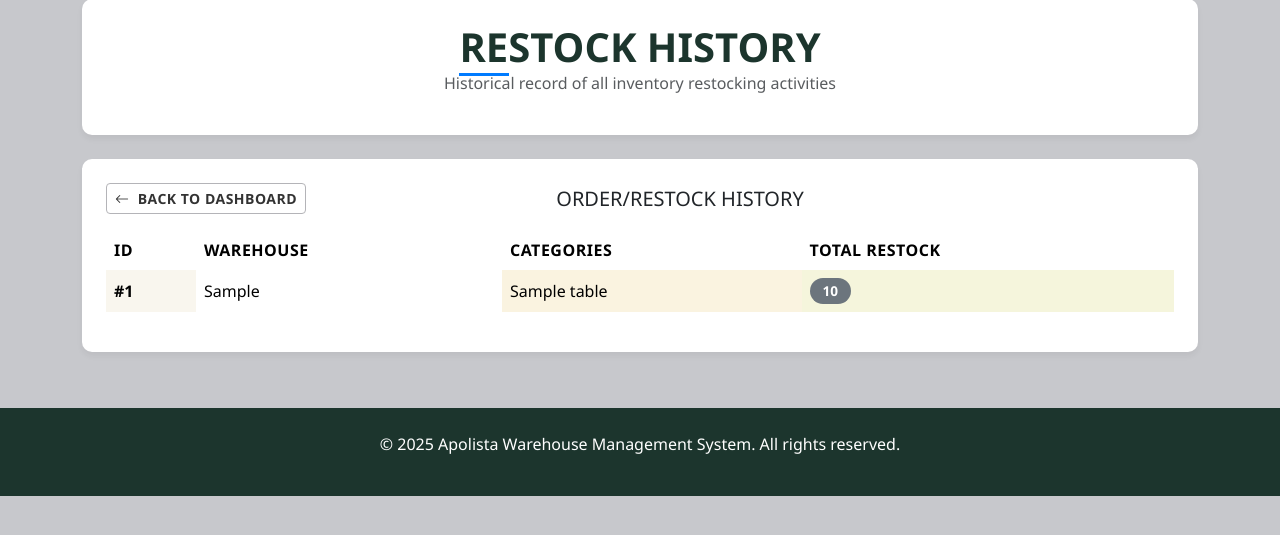
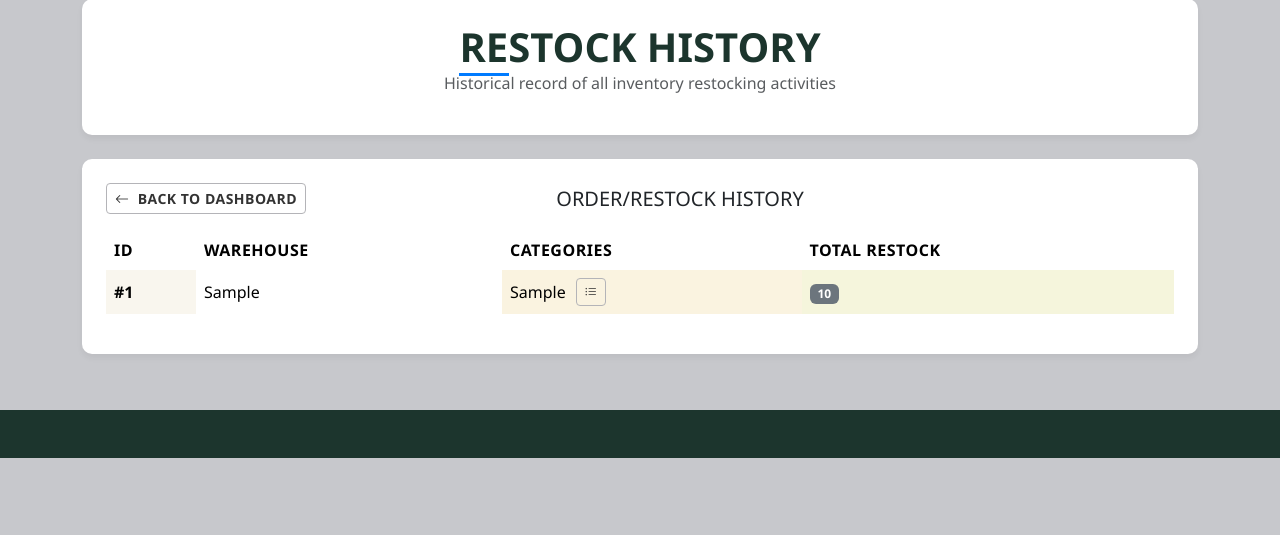
Before and after one commit to bearbrand05/security, a PHP site: page /restock_history.php in a window 1280 px wide. Shown: the part 87-622 px from the top of the page. Run offline with PHP 8.4, Linux system fonts and the light colour scheme; tables that the repository leaves empty or names only in its code hold one stand-in row (values such as "Sample post").

Commit message:
Update restock_history.php

```diff
--- a/restock_history.php
+++ b/restock_history.php
@@ -7,8 +7,11 @@ $mysqli = new mysqli($host, $user, $pass, $dbname);
 if ($mysqli->connect_error) {
   die("Connection failed: " . $mysqli->connect_error);
 }
-$query = "SELECT * FROM inventory_table ORDER BY id_inventory";
-$result = $mysqli->query($query);
+$items = [];
+$result = $mysqli->query("SELECT id_inventory, warehouse, categories, SUM(restock_invent) as total_categories_num from inventory_table group by categories;");
+while($row = $result->fetch_assoc()) {
+  $items[] = $row;
+}
 ?>
 <!DOCTYPE html>
 <html lang="en">
@@ -129,6 +132,28 @@ $result = $mysqli->query($query);
       margin-top: 2rem;
       text-align: center;
     }
+
+    /* Added for the modal and view button */
+    .modal-items-list {
+      max-height: 400px;
+      overflow-y: auto;
+    }
+    .items-list-item {
+      padding: 8px 0;
+      border-bottom: 1px solid #eee;
+    }
+    .items-list-item:last-child {
+      border-bottom: none;
+    }
+    .category-cell {
+      display: flex;
+      align-items: center;
+      gap: 10px;
+    }
+    .view-items-btn-sm {
+      padding: 0.25rem 0.5rem;
+      font-size: 0.75rem;
+    }
   </style>
 </head>
 <body>
@@ -168,7 +193,7 @@ $result = $mysqli->query($query);
           <i class="bi bi-arrow-left me-1"></i> Back to Dashboard
         </a>
         <h5 class="m-0 text-center flex-grow-1">ORDER/RESTOCK HISTORY</h5>
-        <div style="width: 120px;"></div> <!-- placeholder to balance space -->
+        <div style="width: 120px;"></div>
       </div>
 
       <div class="table-responsive">
@@ -182,19 +207,30 @@ $result = $mysqli->query($query);
             </tr>
           </thead>
           <tbody>
-            <?php if ($result && $result->num_rows > 0): ?>
-              <?php while ($row = $result->fetch_assoc()): ?>
+            <?php if (empty($items)): ?>
+              <tr><td colspan="4" class="text-muted text-center py-3">No items in inventory.</td></tr>
+            <?php else: ?>
+              <?php foreach ($items as $item): ?>
                 <tr>
-                  <td style="background-color: #F9F6EE; font-weight: 600;">#<?= $row['id_inventory'] ?></td>
-                  <td><?= htmlspecialchars($row['warehouse']) ?></td>
-                  <td style="background-color: #FAF3E0;"><?= htmlspecialchars($row['itemname_invent']) ?></td>
+                  <td style="background-color: #F9F6EE; font-weight: 600;">#<?= $item['id_inventory'] ?></td>
+                  <td><?= htmlspecialchars($item['warehouse']) ?></td>
+                  <td style="background-color: #FAF3E0;">
+                    <div class="category-cell">
+                      <?= htmlspecialchars($item['categories']) ?>
+                      <button class="btn btn-sm btn-outline-secondary view-items-btn-sm view-items-btn"
+                              data-category="<?= htmlspecialchars($item['categories']) ?>"
+                              data-bs-toggle="modal"
+                              data-bs-target="#itemsModal"
+                              title="View items in this category">
+                        <i class="bi bi-list-ul"></i>
+                      </button>
+                    </div>
+                  </td>
                   <td style="background-color: #F5F5DC; font-weight: 600;">
-                    <span class="badge badge-restock"><?= $row['restock_invent'] ?></span>
+                    <span class="badge bg-secondary badge-stock"><?= $item['total_categories_num'] ?></span>
                   </td>
                 </tr>
-              <?php endwhile; ?>
-            <?php else: ?>
-              <tr><td colspan="4" class="text-muted text-center py-3">No restock records found.</td></tr>
+              <?php endforeach; ?>
             <?php endif; ?>
           </tbody>
         </table>
@@ -205,10 +241,49 @@ $result = $mysqli->query($query);
   <!-- Footer -->
   <footer class="footer">
     <div class="container">
-      <p>&copy; <?= date('Y') ?> Apolista Warehouse Management System. All rights reserved.</p>
     </div>
   </footer>
 
+  <!-- Items Modal -->
+  <div class="modal fade" id="itemsModal" tabindex="-1" aria-labelledby="itemsModalLabel" aria-hidden="true">
+    <div class="modal-dialog">
+      <div class="modal-content">
+        <div class="modal-header">
+          <h5 class="modal-title" id="itemsModalLabel">Items in Category: <span id="modalCategoryName"></span></h5>
+          <button type="button" class="btn-close" data-bs-dismiss="modal" aria-label="Close"></button>
+        </div>
+        <div class="modal-body modal-items-list" id="modalItemsList">
+          <!-- Items will be loaded here via AJAX -->
+        </div>
+        <div class="modal-footer">
+          <button type="button" class="btn btn-outline-secondary" data-bs-dismiss="modal">Close</button>
+        </div>
+      </div>
+    </div>
+  </div>
+
   <script src="https://cdn.jsdelivr.net/npm/bootstrap@5.3.2/dist/js/bootstrap.bundle.min.js"></script>
+  <script>
+    document.addEventListener('DOMContentLoaded', function() {
+      // When a view items button is clicked
+      document.querySelectorAll('.view-items-btn').forEach(button => {
+        button.addEventListener('click', function() {
+          const category = this.getAttribute('data-category');
+          document.getElementById('modalCategoryName').textContent = category;
+
+          // Fetch items for this category via AJAX
+          fetch('get_items_by_category.php?category=' + encodeURIComponent(category))
+            .then(response => response.text())
+            .then(data => {
+              document.getElementById('modalItemsList').innerHTML = data;
+            })
+            .catch(error => {
+              document.getElementById('modalItemsList').innerHTML =
+                '<div class="alert alert-danger">Error loading items: ' + error + '</div>';
+            });
+        });
+      });
+    });
+  </script>
 </body>
 </html>
```
